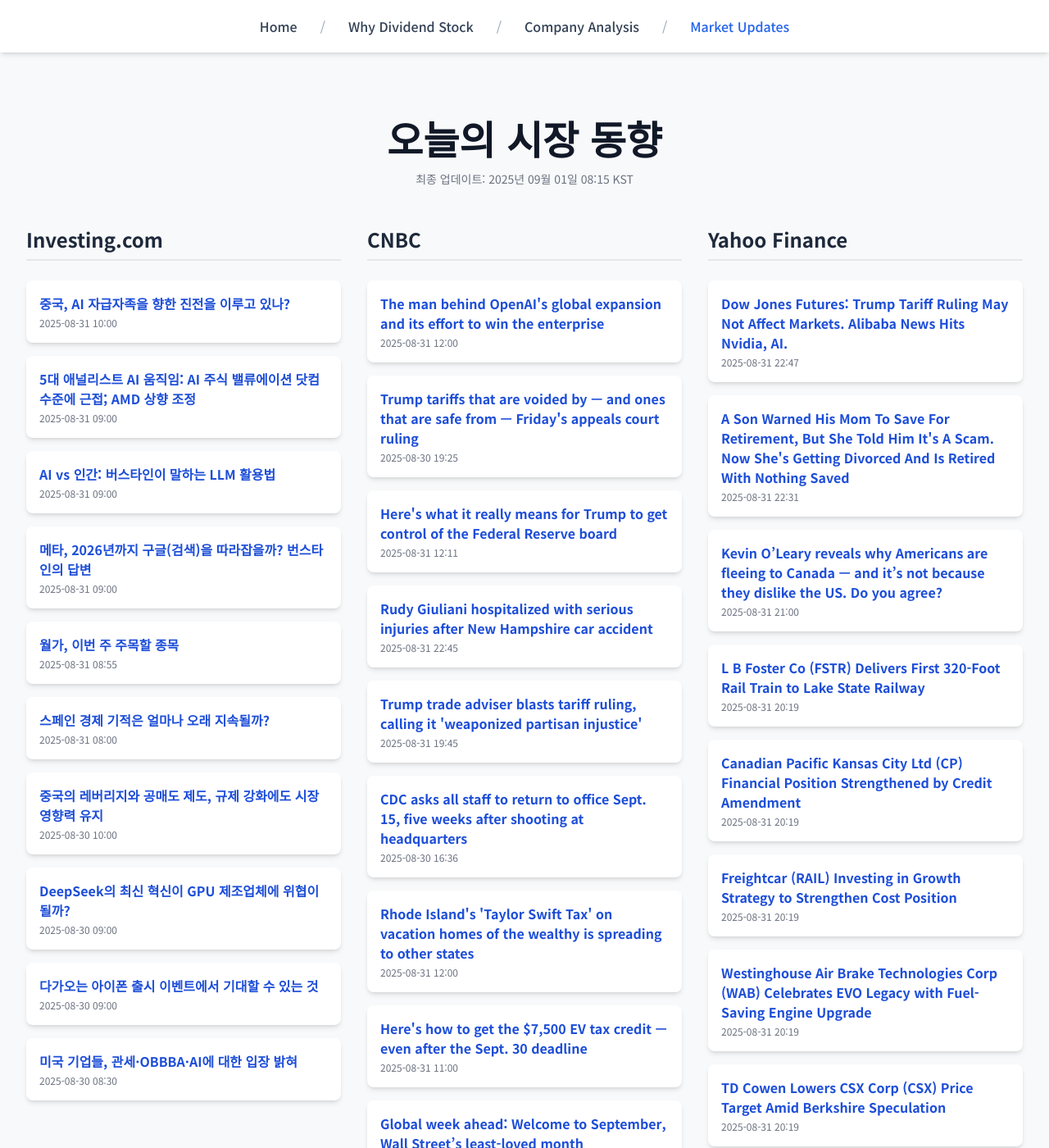
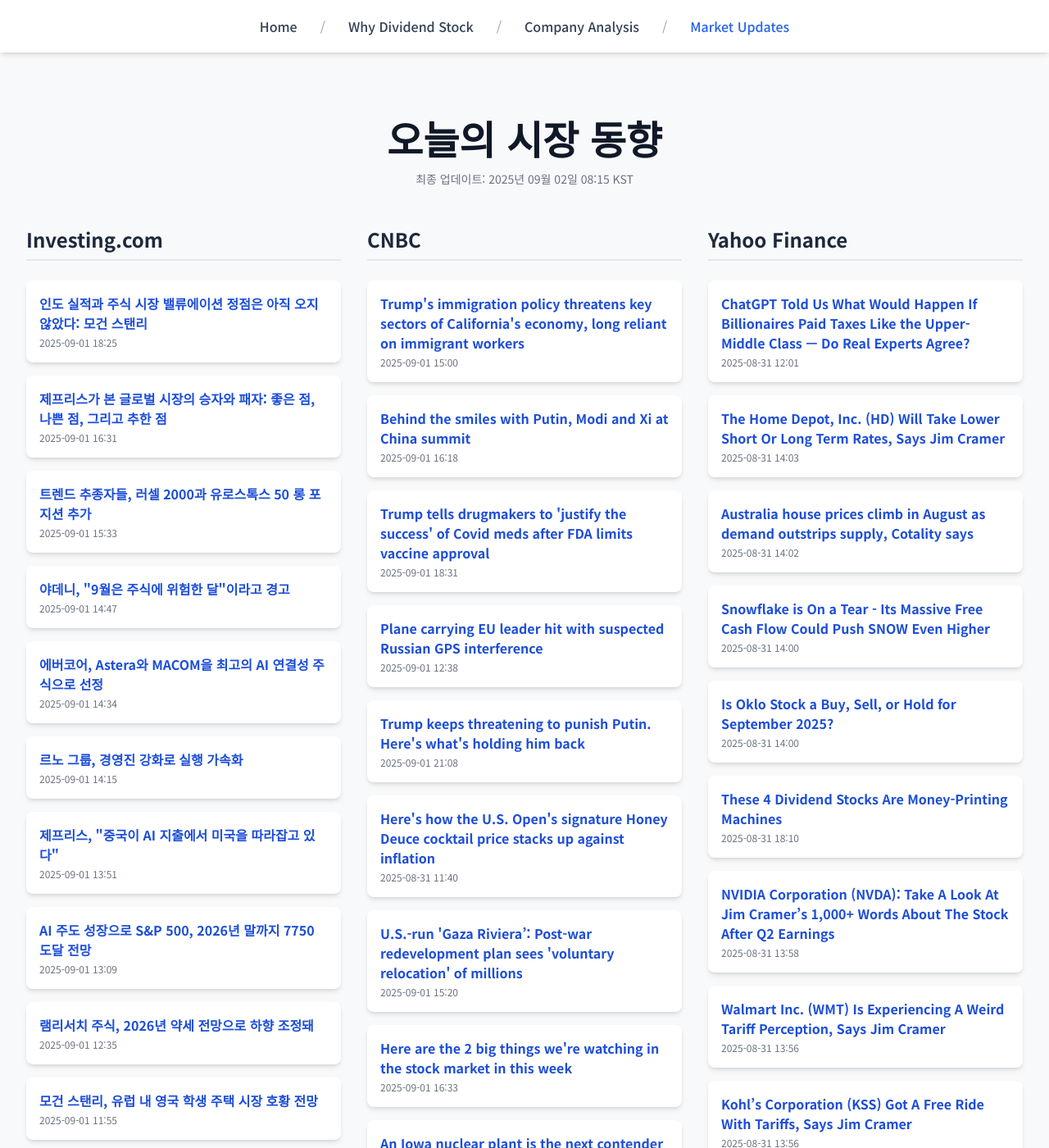
Before and after one commit to Kay-Hwang/my-company-analysis, a Jekyll site: the page built from market-updates.html, in a window 1280 px wide and 1400 px high. Shown: the whole window at 82% size. Built offline with Jekyll 4.4.1, drawn with Linux system fonts in a browser that asks for light colours; nearby versions of some CDN libraries; a script that is not in the unit is left out; some of the changed text lies outside the part shown.

Commit message:
Update daily data

```diff
--- a/_data/latest_data.json
+++ b/_data/latest_data.json
@@ -1,190 +1,190 @@
 {
-  "lastUpdated": "2025년 09월 01일 08:15 KST",
+  "lastUpdated": "2025년 09월 02일 08:15 KST",
   "news": {
     "investing": [
       {
-        "title": "중국, AI 자급자족을 향한 진전을 이루고 있나?",
-        "link": "https://kr.investing.com/news/stock-market-news/article-1614084",
-        "pubDate": "2025-08-31 10:00:09",
-        "summary": "중국, AI 자급자족을 향한 진전을 이루고 있나?"
+        "title": "인도 실적과 주식 시장 밸류에이션 정점은 아직 오지 않았다: 모건 스탠리",
+        "link": "https://kr.investing.com/news/stock-market-news/article-1614681",
+        "pubDate": "2025-09-01 18:25:08",
+        "summary": "인도 실적과 주식 시장 밸류에이션 정점은 아직 오지 않았다: 모건 스탠리"
       },
       {
-        "title": "5대 애널리스트 AI 움직임: AI 주식 밸류에이션 닷컴 수준에 근접; AMD 상향 조정",
-        "link": "https://kr.investing.com/news/stock-market-news/article-1614077",
-        "pubDate": "2025-08-31 09:00:12",
-        "summary": "5대 애널리스트 AI 움직임: AI 주식 밸류에이션 닷컴 수준에 근접; AMD 상향 조정"
+        "title": "제프리스가 본 글로벌 시장의 승자와 패자: 좋은 점, 나쁜 점, 그리고 추한 점",
+        "link": "https://kr.investing.com/news/stock-market-news/article-1614657",
+        "pubDate": "2025-09-01 16:31:02",
+        "summary": "제프리스가 본 글로벌 시장의 승자와 패자: 좋은 점, 나쁜 점, 그리고 추한 점"
       },
       {
-        "title": "AI vs 인간: 버스타인이 말하는 LLM 활용법",
-        "link": "https://kr.investing.com/news/stock-market-news/article-1614075",
-        "pubDate": "2025-08-31 09:00:09",
-        "summary": "AI vs 인간: 버스타인이 말하는 LLM 활용법"
+        "title": "트렌드 추종자들, 러셀 2000과 유로스톡스 50 롱 포지션 추가",
+        "link": "https://kr.investing.com/news/stock-market-news/article-1614643",
+        "pubDate": "2025-09-01 15:33:38",
+        "summary": "트렌드 추종자들, 러셀 2000과 유로스톡스 50 롱 포지션 추가"
       },
       {
-        "title": "메타, 2026년까지 구글(검색)을 따라잡을까? 번스타인의 답변",
-        "link": "https://kr.investing.com/news/stock-market-news/article-1614076",
-        "pubDate": "2025-08-31 09:00:07",
-        "summary": "메타, 2026년까지 구글(검색)을 따라잡을까? 번스타인의 답변"
+        "title": "야데니, \"9월은 주식에 위험한 달\"이라고 경고",
+        "link": "https://kr.investing.com/news/stock-market-news/article-1614629",
+        "pubDate": "2025-09-01 14:47:23",
+        "summary": "야데니, \"9월은 주식에 위험한 달\"이라고 경고"
       },
       {
-        "title": "월가, 이번 주 주목할 종목",
-        "link": "https://kr.investing.com/news/stock-market-news/article-1614074",
-        "pubDate": "2025-08-31 08:55:44",
-        "summary": "월가, 이번 주 주목할 종목"
+        "title": "에버코어, Astera와 MACOM을 최고의 AI 연결성 주식으로 선정",
+        "link": "https://kr.investing.com/news/stock-market-news/article-1614621",
+        "pubDate": "2025-09-01 14:34:37",
+        "summary": "에버코어, Astera와 MACOM을 최고의 AI 연결성 주식으로 선정"
       },
       {
-        "title": "스페인 경제 기적은 얼마나 오래 지속될까?",
-        "link": "https://kr.investing.com/news/stock-market-news/article-1614060",
-        "pubDate": "2025-08-31 08:00:04",
-        "summary": "스페인 경제 기적은 얼마나 오래 지속될까?"
+        "title": "르노 그룹, 경영진 강화로 실행 가속화",
+        "link": "https://kr.investing.com/news/stock-market-news/article-93CH-1614613",
+        "pubDate": "2025-09-01 14:15:12",
+        "summary": "르노 그룹, 경영진 강화로 실행 가속화"
       },
       {
-        "title": "중국의 레버리지와 공매도 제도, 규제 강화에도 시장 영향력 유지",
-        "link": "https://kr.investing.com/news/stock-market-news/article-1614005",
-        "pubDate": "2025-08-30 10:00:05",
-        "summary": "중국의 레버리지와 공매도 제도, 규제 강화에도 시장 영향력 유지"
+        "title": "제프리스, \"중국이 AI 지출에서 미국을 따라잡고 있다\"",
+        "link": "https://kr.investing.com/news/stock-market-news/article-1614599",
+        "pubDate": "2025-09-01 13:51:29",
+        "summary": "제프리스, \"중국이 AI 지출에서 미국을 따라잡고 있다\""
       },
       {
-        "title": "DeepSeek의 최신 혁신이 GPU 제조업체에 위협이 될까?",
-        "link": "https://kr.investing.com/news/stock-market-news/article-1614003",
-        "pubDate": "2025-08-30 09:00:09",
-        "summary": "DeepSeek의 최신 혁신이 GPU 제조업체에 위협이 될까?"
+        "title": "AI 주도 성장으로 S&P 500, 2026년 말까지 7750 도달 전망",
+        "link": "https://kr.investing.com/news/stock-market-news/article-1614577",
+        "pubDate": "2025-09-01 13:09:19",
+        "summary": "AI 주도 성장으로 S&P 500, 2026년 말까지 7750 도달 전망"
       },
       {
-        "title": "다가오는 아이폰 출시 이벤트에서 기대할 수 있는 것",
-        "link": "https://kr.investing.com/news/stock-market-news/article-1614002",
-        "pubDate": "2025-08-30 09:00:07",
-        "summary": "다가오는 아이폰 출시 이벤트에서 기대할 수 있는 것"
+        "title": "램리서치 주식, 2026년 약세 전망으로 하향 조정돼",
+        "link": "https://kr.investing.com/news/stock-market-news/article-1614565",
+        "pubDate": "2025-09-01 12:35:25",
+        "summary": "램리서치 주식, 2026년 약세 전망으로 하향 조정돼"
       },
       {
-        "title": "미국 기업들, 관세·OBBBA·AI에 대한 입장 밝혀",
-        "link": "https://kr.investing.com/news/stock-market-news/article-1613993",
-        "pubDate": "2025-08-30 08:30:07",
-        "summary": "미국 기업들, 관세·OBBBA·AI에 대한 입장 밝혀"
+        "title": "모건 스탠리, 유럽 내 영국 학생 주택 시장 호황 전망",
+        "link": "https://kr.investing.com/news/stock-market-news/article-1614552",
+        "pubDate": "2025-09-01 11:55:44",
+        "summary": "모건 스탠리, 유럽 내 영국 학생 주택 시장 호황 전망"
       }
     ],
     "cnbc": [
       {
-        "title": "The man behind OpenAI's global expansion and its effort to win the enterprise",
-        "link": "https://www.cnbc.com/2025/08/31/openais-brad-lightcap-leads-global-expansion-pursuit-of-enterprise.html",
-        "pubDate": "Sun, 31 Aug 2025 12:00:01 GMT",
-        "summary": "OpenAI is expanding globally and building an enterprise business that’s fueling tension with its biggest backer and cloud partner, Microsoft."
+        "title": "Trump's immigration policy threatens key sectors of California's economy, long reliant on immigrant workers",
+        "link": "https://www.cnbc.com/2025/09/01/trump-california-newsom-immigrant-workers.html",
+        "pubDate": "Mon, 01 Sep 2025 15:00:32 GMT",
+        "summary": "California's economy is uniquely vulnerable to the ripple effects of President Donald Trump's hardline immigration policies."
       },
       {
-        "title": "Trump tariffs that are voided by — and ones that are safe from — Friday's appeals court ruling",
-        "link": "https://www.cnbc.com/2025/08/30/trump-trade-tariffs-appeals.html",
-        "pubDate": "Sat, 30 Aug 2025 19:25:45 GMT",
-        "summary": "If the Supreme Court upholds the ruling, President Donald Trump would lose some, but not all, of his broad tariff powers."
+        "title": "Behind the smiles with Putin, Modi and Xi at China summit",
+        "link": "https://www.cnbc.com/2025/09/01/behind-the-beijing-smiles-with-putin-modi-and-xi.html",
+        "pubDate": "Mon, 01 Sep 2025 16:18:04 GMT",
+        "summary": "A viral photo of Modi, Xi and Putin at the SCO summit highlights shifting power, unresolved tensions and the limits of global alliances."
       },
       {
-        "title": "Here's what it really means for Trump to get control of the Federal Reserve board",
-        "link": "https://www.cnbc.com/2025/08/30/heres-what-it-really-means-for-trump-to-get-control-of-the-federal-reserve-board.html",
-        "pubDate": "Sun, 31 Aug 2025 12:11:48 GMT",
-        "summary": "Since taking office in January, Trump has placed the Fed directly in the crosshairs of executive power."
+        "title": "Trump tells drugmakers to 'justify the success' of Covid meds after FDA limits vaccine approval",
+        "link": "https://www.cnbc.com/2025/09/01/trump-covid-vaccines-cdc-rfk.html",
+        "pubDate": "Mon, 01 Sep 2025 18:31:54 GMT",
+        "summary": "Health and Human Services Secretary Robert F. Kennedy Jr. has taken measures to overhaul federal health agencies and change U.S. immunization policies."
       },
       {
-        "title": "Rudy Giuliani hospitalized with serious injuries after New Hampshire car accident",
-        "link": "https://www.cnbc.com/2025/08/31/rudy-giuliani-hospitalized-after-car-accident-spokesman.html",
-        "pubDate": "Sun, 31 Aug 2025 22:45:07 GMT",
-        "summary": "The former New York City mayor was taken to a trauma center with a fractured thoracic vertebrae, as well as lacerations and contusions, from a car accident."
+        "title": "Plane carrying EU leader hit with suspected Russian GPS interference",
+        "link": "https://www.cnbc.com/2025/09/01/russia-suspected-of-jamming-gps-system-of-eu-leaders-plane.html",
+        "pubDate": "Mon, 01 Sep 2025 12:38:27 GMT",
+        "summary": "The European Union said Russia was suspected of jamming the GPS system of a plane carrying European Commission President Ursula von der Leyen to Bulgaria."
       },
       {
-        "title": "Trump trade adviser blasts tariff ruling, calling it 'weaponized partisan injustice'",
-        "link": "https://www.cnbc.com/2025/08/31/trump-trade-adviser-tariff-ruling-peter-navarro-.html",
-        "pubDate": "Sun, 31 Aug 2025 19:45:03 GMT",
-        "summary": "As the legal battle over tariffs intensifies, President Donald Trump's advisers are casting the ultimate outcome as pivotal to the future of the country."
+        "title": "Trump keeps threatening to punish Putin. Here's what's holding him back",
+        "link": "https://www.cnbc.com/2025/09/01/why-does-trump-hold-back-on-punishing-russia-and-putin.html",
+        "pubDate": "Mon, 01 Sep 2025 21:08:58 GMT",
+        "summary": "U.S. President Donald Trump says he'll punish Russia if Moscow doesn't agree to peace talks with Ukraine. Yet, he hasn't pushed the button, so far."
       },
       {
-        "title": "CDC asks all staff to return to office Sept. 15, five weeks after shooting at headquarters",
-        "link": "https://www.cnbc.com/2025/08/30/cdc-asks-all-staff-to-return-to-office-sept-15-after-hq-shooting.html",
-        "pubDate": "Sat, 30 Aug 2025 16:36:05 GMT",
-        "summary": "The internal announcement comes at a tumultuous time for the CDC and its workforce, which is still reeling from the shooting on Aug. 8."
+        "title": "Here's how the U.S. Open's signature Honey Deuce cocktail price stacks up against inflation",
+        "link": "https://www.cnbc.com/2025/08/31/honey-deuce-us-open-signature-cocktail-price-inflation.html",
+        "pubDate": "Sun, 31 Aug 2025 11:40:11 GMT",
+        "summary": "CNBC compared the Honey Deuce's price growth since 2015 against the CPI basket."
       },
       {
-        "title": "Rhode Island's 'Taylor Swift Tax' on vacation homes of the wealthy is spreading to other states",
-        "link": "https://www.cnbc.com/2025/08/31/taylor-swift-tax-on-high-end-vacation-homes-spreads-to-more-states.html",
-        "pubDate": "Sun, 31 Aug 2025 12:00:01 GMT",
-        "summary": "A push to tax the real estate of the wealthy has sparked a backlash among brokers and potential buyers, who say the taxes punish the most important local spenders."
+        "title": "U.S.-run 'Gaza Riviera’: Post-war redevelopment plan sees 'voluntary relocation' of millions",
+        "link": "https://www.cnbc.com/2025/09/01/gaza-riviera-trump-administration-weighs-post-war-redevelopment-plan.html",
+        "pubDate": "Mon, 01 Sep 2025 15:20:02 GMT",
+        "summary": "The 38-page document envisions \"voluntary\" relocation of Gaza's population, AI-powered \"smart cities\", and a manufacturing hub named after Elon Musk."
       },
       {
-        "title": "Here's how to get the $7,500 EV tax credit — even after the Sept. 30 deadline",
-        "link": "https://www.cnbc.com/2025/08/31/how-to-get-7500-ev-tax-credit-after-the-deadline.html",
-        "pubDate": "Sun, 31 Aug 2025 11:00:01 GMT",
-        "summary": "The IRS clarified that consumers don't need to drive their EV off the car lot by Sept. 30 to qualify for a federal tax break."
+        "title": "Here are the 2 big things we're watching in the stock market in this week",
+        "link": "https://www.cnbc.com/2025/09/01/here-are-the-2-big-things-were-watching-in-the-stock-market-in-this-week.html",
+        "pubDate": "Mon, 01 Sep 2025 16:33:02 GMT",
+        "summary": "Will the jobs data do anything to derail expectations for a Fed cut in September?"
       },
       {
-        "title": "Global week ahead: Welcome to September, Wall Street’s least-loved month",
-        "link": "https://www.cnbc.com/2025/08/31/global-week-ahead-welcome-to-september-wall-streets-least-loved-month.html",
-        "pubDate": "Sun, 31 Aug 2025 07:54:39 GMT",
-        "summary": "We're two-thirds of the way through the third quarter, and corporate earnings — along with macro uncertainty — have revealed some clear winners and losers."
+        "title": "An Iowa nuclear plant is the next contender to restart, spurred by AI data center demand",
+        "link": "https://www.cnbc.com/2025/09/01/nuclear-duane-arnold-nextera-nee-tech-data-center-ai.html",
+        "pubDate": "Mon, 01 Sep 2025 12:29:14 GMT",
+        "summary": "The Duane Arnold nuclear plant in Iowa shut down in 2020, but could come back online to support growing power demand from the tech sector."
       },
       {
-        "title": "Top Wall Street analysts recommend these 3 stocks for long-term investors",
-        "link": "https://www.cnbc.com/2025/08/31/top-wall-street-analysts-recommend-these-3-stocks-for-long-term-investors.html",
-        "pubDate": "Sun, 31 Aug 2025 11:40:59 GMT",
-        "summary": "TipRanks' ranking service highlights three stocks favored by top flight analysts, including Palo Alto Networks and MongoDB."
+        "title": "Wegovy trial result gives boost to Novo Nordisk amid U.S. market woes",
+        "link": "https://www.cnbc.com/2025/09/01/wegovy-heart-disease-trial-gives-boost-to-novo-nordisk-amid-us-woes.html",
+        "pubDate": "Mon, 01 Sep 2025 13:10:10 GMT",
+        "summary": "Novo Nordisk has been swept up in uncertainty around U.S. tariffs and Washington's push to get firms to lower drug prices and move manufacturing stateside."
       }
     ],
     "yahoo": [
       {
-        "title": "Dow Jones Futures: Trump Tariff Ruling May Not Affect Markets. Alibaba News Hits Nvidia, AI.",
-        "link": "https://www.investors.com/market-trend/stock-market-today/dow-jones-futures-trump-tariff-ruling-alibaba-news-nvidia-ai-stocks/?src=A00220&yptr=yahoo",
-        "pubDate": "2025-08-31T22:47:54Z",
-        "summary": "Dow Jones Futures: Trump Tariff Ruling May Not Affect Markets. Alibaba News Hits Nvidia, AI."
+        "title": "ChatGPT Told Us What Would Happen If Billionaires Paid Taxes Like the Upper-Middle Class — Do Real Experts Agree?",
+        "link": "https://finance.yahoo.com/news/chatgpt-told-us-happen-billionaires-120115847.html",
+        "pubDate": "2025-08-31T12:01:15Z",
+        "summary": "ChatGPT Told Us What Would Happen If Billionaires Paid Taxes Like the Upper-Middle Class — Do Real Experts Agree?"
       },
       {
-        "title": "A Son Warned His Mom To Save For Retirement, But She Told Him It's A Scam. Now She's Getting Divorced And Is Retired With Nothing Saved",
-        "link": "https://finance.yahoo.com/news/son-warned-mom-save-retirement-223104077.html",
-        "pubDate": "2025-08-31T22:31:04Z",
-        "summary": "A Son Warned His Mom To Save For Retirement, But She Told Him It's A Scam. Now She's Getting Divorced And Is Retired With Nothing Saved"
+        "title": "The Home Depot, Inc. (HD) Will Take Lower Short Or Long Term Rates, Says Jim Cramer",
+        "link": "https://finance.yahoo.com/news/home-depot-inc-hd-lower-140338252.html",
+        "pubDate": "2025-08-31T14:03:38Z",
+        "summary": "The Home Depot, Inc. (HD) Will Take Lower Short Or Long Term Rates, Says Jim Cramer"
       },
       {
-        "title": "Kevin O’Leary reveals why Americans are fleeing to Canada — and it’s not because they dislike the US. Do you agree?",
-        "link": "https://finance.yahoo.com/news/kevin-o-leary-reveals-why-210000492.html",
-        "pubDate": "2025-08-31T21:00:00Z",
-        "summary": "Kevin O’Leary reveals why Americans are fleeing to Canada — and it’s not because they dislike the US. Do you agree?"
+        "title": "Australia house prices climb in August as demand outstrips supply, Cotality says",
+        "link": "https://finance.yahoo.com/news/australia-house-prices-climb-august-140235505.html",
+        "pubDate": "2025-08-31T14:02:35Z",
+        "summary": "Australia house prices climb in August as demand outstrips supply, Cotality says"
       },
       {
-        "title": "L B Foster Co (FSTR) Delivers First 320-Foot Rail Train to Lake State Railway",
-        "link": "https://finance.yahoo.com/news/l-b-foster-co-fstr-201919576.html",
-        "pubDate": "2025-08-31T20:19:19Z",
-        "summary": "L B Foster Co (FSTR) Delivers First 320-Foot Rail Train to Lake State Railway"
+        "title": "Snowflake is On a Tear - Its Massive Free Cash Flow Could Push SNOW Even Higher",
+        "link": "https://finance.yahoo.com/news/snowflake-tear-massive-free-cash-140002259.html",
+        "pubDate": "2025-08-31T14:00:02Z",
+        "summary": "Snowflake is On a Tear - Its Massive Free Cash Flow Could Push SNOW Even Higher"
       },
       {
-        "title": "Canadian Pacific Kansas City Ltd (CP) Financial Position Strengthened by Credit Amendment",
-        "link": "https://finance.yahoo.com/news/canadian-pacific-kansas-city-ltd-201917066.html",
-        "pubDate": "2025-08-31T20:19:17Z",
-        "summary": "Canadian Pacific Kansas City Ltd (CP) Financial Position Strengthened by Credit Amendment"
+        "title": "Is Oklo Stock a Buy, Sell, or Hold for September 2025?",
+        "link": "https://finance.yahoo.com/news/oklo-stock-buy-sell-hold-140002687.html",
+        "pubDate": "2025-08-31T14:00:02Z",
+        "summary": "Is Oklo Stock a Buy, Sell, or Hold for September 2025?"
       },
       {
-        "title": "Freightcar (RAIL) Investing in Growth Strategy to Strengthen Cost Position",
-        "link": "https://finance.yahoo.com/news/freightcar-rail-investing-growth-strategy-201916635.html",
-        "pubDate": "2025-08-31T20:19:16Z",
-        "summary": "Freightcar (RAIL) Investing in Growth Strategy to Strengthen Cost Position"
+        "title": "These 4 Dividend Stocks Are Money-Printing Machines",
+        "link": "https://finance.yahoo.com/news/4-dividend-stocks-money-printing-181000023.html",
+        "pubDate": "2025-08-31T18:10:00Z",
+        "summary": "These 4 Dividend Stocks Are Money-Printing Machines"
       },
       {
-        "title": "Westinghouse Air Brake Technologies Corp (WAB) Celebrates EVO Legacy with Fuel-Saving Engine Upgrade",
-        "link": "https://finance.yahoo.com/news/westinghouse-air-brake-technologies-corp-201914568.html",
-        "pubDate": "2025-08-31T20:19:14Z",
-        "summary": "Westinghouse Air Brake Technologies Corp (WAB) Celebrates EVO Legacy with Fuel-Saving Engine Upgrade"
+        "title": "NVIDIA Corporation (NVDA): Take A Look At Jim Cramer’s 1,000+ Words About The Stock After Q2 Earnings",
+        "link": "https://finance.yahoo.com/news/nvidia-corporation-nvda-look-jim-135827967.html",
+        "pubDate": "2025-08-31T13:58:27Z",
+        "summary": "NVIDIA Corporation (NVDA): Take A Look At Jim Cramer’s 1,000+ Words About The Stock After Q2 Earnings"
       },
       {
-        "title": "TD Cowen Lowers CSX Corp (CSX) Price Target Amid Berkshire Speculation",
-        "link": "https://finance.yahoo.com/news/td-cowen-lowers-csx-corp-201912752.html",
-        "pubDate": "2025-08-31T20:19:12Z",
-        "summary": "TD Cowen Lowers CSX Corp (CSX) Price Target Amid Berkshire Speculation"
+        "title": "Walmart Inc. (WMT) Is Experiencing A Weird Tariff Perception, Says Jim Cramer",
+        "link": "https://finance.yahoo.com/news/walmart-inc-wmt-experiencing-weird-135635918.html",
+        "pubDate": "2025-08-31T13:56:35Z",
+        "summary": "Walmart Inc. (WMT) Is Experiencing A Weird Tariff Perception, Says Jim Cramer"
       },
       {
-        "title": "Union Pacific Corp (UNP) Expands Network with 15 Focus Sites",
-        "link": "https://finance.yahoo.com/news/union-pacific-corp-unp-expands-201911858.html",
-        "pubDate": "2025-08-31T20:19:11Z",
-        "summary": "Union Pacific Corp (UNP) Expands Network with 15 Focus Sites"
+        "title": "Kohl’s Corporation (KSS) Got A Free Ride With Tariffs, Says Jim Cramer",
+        "link": "https://finance.yahoo.com/news/kohl-corporation-kss-got-free-135619385.html",
+        "pubDate": "2025-08-31T13:56:19Z",
+        "summary": "Kohl’s Corporation (KSS) Got A Free Ride With Tariffs, Says Jim Cramer"
       },
       {
-        "title": "Warren Buffett's Strategy: It's A Terrible Mistake To Think of Stocks As Something That Bob Up And Down, And You Should Pay Attention To Those'",
-        "link": "https://finance.yahoo.com/news/warren-buffetts-strategy-terrible-mistake-201626742.html",
-        "pubDate": "2025-08-31T20:16:26Z",
-        "summary": "Warren Buffett's Strategy: It's A Terrible Mistake To Think of Stocks As Something That Bob Up And Down, And You Should Pay Attention To Those'"
+        "title": "Urban Outfitters, Inc. (URBN): “I Loved The Quarter,” Says Jim Cramer",
+        "link": "https://finance.yahoo.com/news/urban-outfitters-inc-urbn-loved-135542200.html",
+        "pubDate": "2025-08-31T13:55:42Z",
+        "summary": "Urban Outfitters, Inc. (URBN): “I Loved The Quarter,” Says Jim Cramer"
       }
     ]
   }
```
